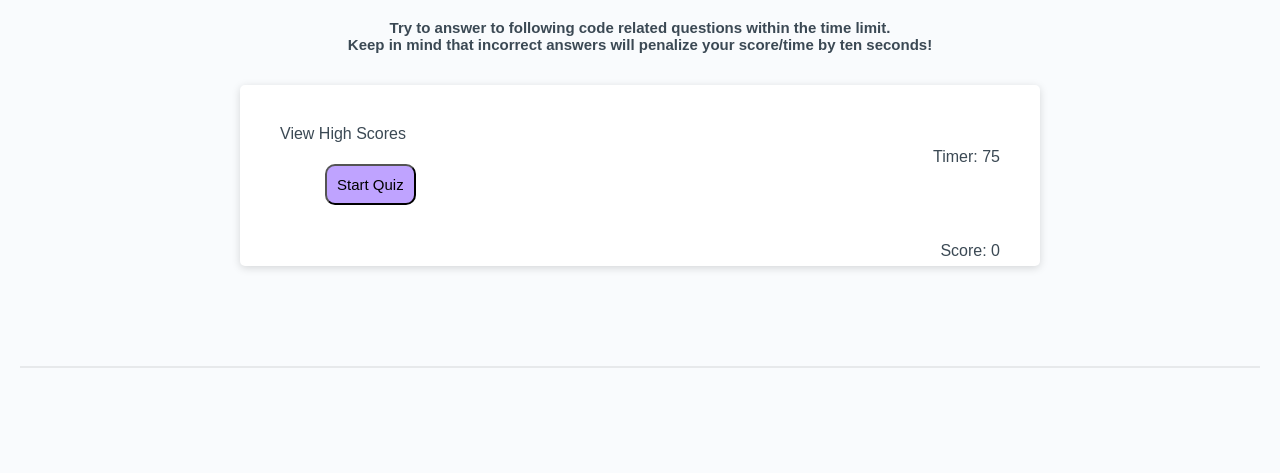
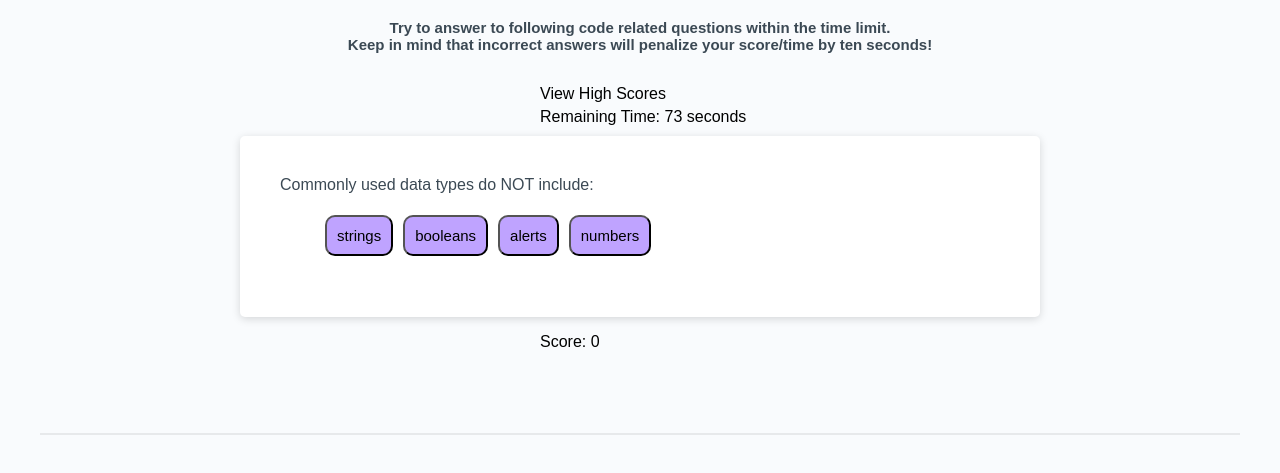
Before and after one commit to ellacheu/coding-quiz, a plain HTML site: page index.html in a window 1280 px wide. Both pictures are taken after a click on the button "Start Quiz". Shown: the part 91-564 px from the top of the page. Drawn offline with Linux system fonts and the light colour scheme.

Commit message:
time penalty working, updated variables, minor changes to html/css

```diff
--- a/assets/script.js
+++ b/assets/script.js
@@ -1,79 +1,114 @@
 // Quiz Questions/Choices and Answers
-const questions = [
+var questions = [
     {
-    question: "Commonly used data types DO Not include:",
+    question: "Commonly used data types do NOT include:",
     choices: ["strings", "booleans", "alerts", "numbers"],
-    answer: 3,
+    answer: "alerts",
     },
     {
     question: "The condition in a if / else statement is enclosed with ___.",
     choices: ["quotes", "curly brackets", "parenthesis", "square brackets"],
-    answer: 1,
+    answer: "quotes",
     },
     {
     question: "Arrays in JavaScript can be used to store ____.",
     choices: ["numbers and strings", "other arrays", "booleans", "all of the above"],
-    answer: 3,
+    answer: "booleans",
     },
     {
     question: "String values must be enclosed within ____ when being assigned to variables.",
     choices: ["commas", "curly brackets", "quotes", "parenthesis"],
-    answer: 3,
+    answer: "quotes",
     },
     {
     question: "A very useful tool used during development and debuggings for printing to the debugger is:",
     choices: ["JavaScript", "terminal/bash", "for loops", "console.log"],
-    answer: 3,
+    answer: "for loops",
     }
 
 ];
 
-console.log(questions);
-
 // add start quiz button that starts timer and presents question
 
 // starting point of quiz
-let questionIndex = 0;
-let score = 0;
-let timeLeft = 75;
+var questionIndex = 0;
+var score = 0;
 
 // variables for functions
-const questionEl = document.querySelector("#questionDiv");
-const choiceList = document.querySelector("#choices")
-const timerDisplay = document.querySelector("#time-remaining");
-const scoreDisplay = document.querySelector("#score");
-const wrapper = document.querySelector(".wrapper")
+var questionsDiv = document.querySelector("#questionsDiv");
+var choiceUl = document.querySelector("#choicesUl")
+var timer = document.querySelector("#startTime");
+var timeRemaining = document.querySelector("#time-remaining");
 
 // timer variables and function
-let timerValue = 75;
+var timerLeft = 75;
 var holdInterval = 0;
 var penalty = 10;
 var ulCreate = document.createElement("ul");
 
-timerDisplay.addEventListener("click", function () {
+timer.addEventListener("click", function () {
     if (holdInterval === 0)
         holdInterval = setInterval(function () {
-            secondsLeft --;
-            timerValue.textContent = "Time " + secondsLeft;
+            timerLeft --;
+            timeRemaining.textContent = "Remaining Time: " + timerLeft + " seconds";
 
-            if (secondsLeft <=0) {
+            if (timerLeft <=0) {
                 clearInterval(holdInterval);
                 allDone();
-                timerValue.textContent = "Time's up!";
+                timeRemaining.textContent = "Time's up!";
             }
         }, 1000)
     render(questionIndex);
 });
 
+// render the questions and choices
 function render(questionIndex) {
-    questionDiv.innerHTML = "";
+    questionsDiv.innerHTML = "";
     ulCreate.innerHTML = "";
 
     for (var i = 0; i < questions.length; i++);
     var currentQuestion = questions[questionIndex].question;
     var currentChoices = questions[questionIndex].choices;
     questionsDiv.textContent = currentQuestion;
+
+    currentChoices.forEach(function (newCard) {
+        var button = document.createElement("button");
+        button.textContent = newCard;
+        ulCreate.appendChild(button);
+        var listItem = document.createElement("li");
+        listItem.textContent = newCard;
+        questionsDiv.appendChild(ulCreate);
+
+
+        button.addEventListener("click", (compare));
+    })
+
 }
+
+function compare(event) {
+    console.log(event);
+    var element = event.target;
+
+    if (element.matches("button")) {
+
+        var createDiv = document.createElement("div");
+        createDiv.setAttribute("id", "createDiv");
+
+        if (element.textContent == questions[questionIndex].answer) {
+            score++;
+            createDiv.textContent = "Correct!";
+        } else {
+            timerLeft = timerLeft - penalty;
+            createDiv.textContent = "Wrong!";
+        }
+
+    }
+}
+
+
+
+
+
 
 
 // add time reduction from false answer
@@ -81,7 +116,7 @@ function render(questionIndex) {
 
 
 // scorecard / save initials
-const allDone = `All done!
+var allDone = `All done!
 Your final score is`
 // enter intials - form - submit button
 
--- a/assets/style.css
+++ b/assets/style.css
@@ -6,7 +6,7 @@
 
 html,
 body,
-.wrapper {
+#wrapper {
   height: 100%;
   margin: 0;
   padding: 0;
@@ -17,10 +17,10 @@ body {
   background-color: #f9fbfd;
 }
 
-.wrapper {
+#wrapper {
   padding-top: 30px;
-  padding-left: 20px;
-  padding-right: 20px;
+  padding-left: 40px;
+  padding-right: 40px;
 }
 
 header {
@@ -51,23 +51,28 @@ header h2 {
   font-weight: bolder;
 }
 
-#choices button {
+button {
   border-radius: 10px;
     cursor: pointer;
     padding: 10px;
     background-color: rgb(191, 163, 255);
     font-size: 15px;
     margin: 5px;
-    align-content: center;
+
   }
+
+#high-scores {
+  margin-left: 500px;
+}
 
 #timer {
   padding-top: 5px;
-  float: right;
+  padding-bottom: 10px;
+  margin-left: 500px;
 }
 
 #score {
-  float: right;
+  margin-left: 500px;
   padding-bottom: 20px;
 }
 
--- a/index.html
+++ b/index.html
@@ -8,27 +8,40 @@
     <link rel="stylesheet" href="./assets/style.css" />
   </head>
   <body>
-    <div class="wrapper">
+    <div id="wrapper">
       <header>
         <h1>Coding Quiz Challenge</h1>
         <h2>Try to answer to following code related questions within the time limit.
           <br>Keep in mind that incorrect answers will penalize your score/time by ten seconds!</h2>
       </header>
+
+      <!-- high scores link -->
+      <div id="high-scores"> View High Scores</div>
+
+      <!-- timer -->
+      <div id="timer"><span id="time-remaining">75 Seconds</span></div>
+
+
+      <!-- quiz container -->
       <div id="questionsDiv">
 
-        <div class="high-scores"> View High Scores</div>
-        <div id="timer">Timer: <span id="time-remaining">75</span></div>
 
 
-        <ul id="choices">
+      <ul id="choicesUl">
 
-        <button id="startTime">Start Quiz</button>
-        </ul>
 
-        <p id="score">Score: 0</p>
+      </ul>
+
+      <!-- start button -->
+      <button id="startTime">Start Quiz</button>
+
+      <!-- score display -->
+
         </div>
+
+
         <div class="card-body">
-
+          <p id="score">Score: 0</p>
         </div>
         <div class="card-footer">
 
```
